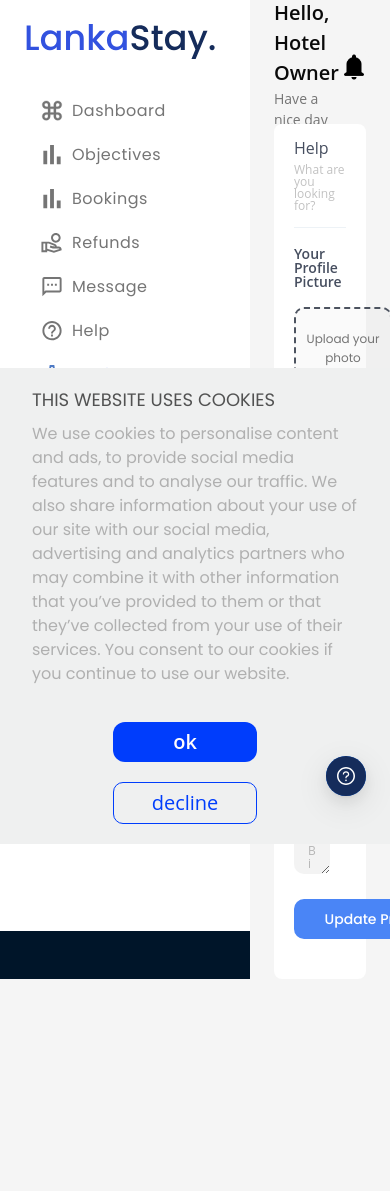
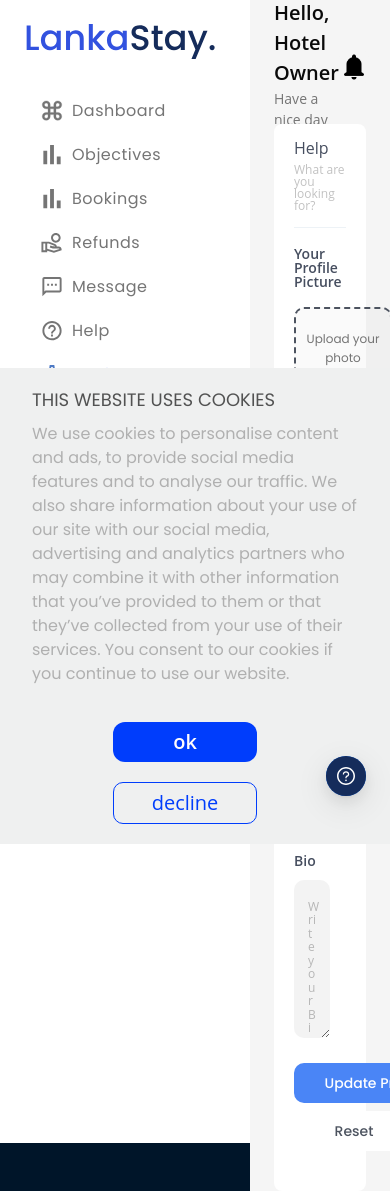
Before and after one commit to nursahtuncel/Lankastay, a React (Vite) app: page /dashboard/settings in a window 390 px wide. Shown: the top 1191 px of the page. Before the commit the page ends 979 px from the top, so only its background shows below. Built offline with nearby package versions, Linux system fonts and the light colour scheme.

Commit message:
[JA-99] - küçük ekranlar responsive yapıldı

```diff
--- a/src/components/DashboardSettings/index.jsx
+++ b/src/components/DashboardSettings/index.jsx
@@ -118,12 +118,12 @@ const DashboardSettings = () => {
             <img alt="Preview" style={{ width: "100%" }} src={previewImage} />
           </Modal>
           <Row gutter={16} className="w-100">
-            <Col span={12}>
+            <Col xs={24} sm={24} lg={12}>
               <Form.Item name="name" label="Name" className="form-item">
                 <Input placeholder="Please enter your name" className="w-100" />
               </Form.Item>
             </Col>
-            <Col span={12}>
+            <Col xs={24} sm={24} lg={12}>
               <Form.Item
                 name="email"
                 label="Email"
@@ -138,7 +138,7 @@ const DashboardSettings = () => {
             </Col>
           </Row>
           <Row gutter={16} className="w-100">
-            <Col span={12}>
+            <Col xs={24} sm={24} lg={12}>
               <Form.Item name="username" label="Username" className="form-item">
                 <Input
                   placeholder="Please enter your username"
@@ -146,7 +146,7 @@ const DashboardSettings = () => {
                 />
               </Form.Item>
             </Col>
-            <Col span={12}>
+            <Col xs={24} sm={24} lg={12}>
               <Form.Item
                 name="phone"
                 label="Phone Number"
@@ -171,7 +171,7 @@ const DashboardSettings = () => {
             </Col>
           </Row>
           <Form.Item className="form-buttons w-100">
-            <Space className="w-100">
+            <Space wrap className="w-100">
               <Button
                 type="primary"
                 htmlType="submit"
```
